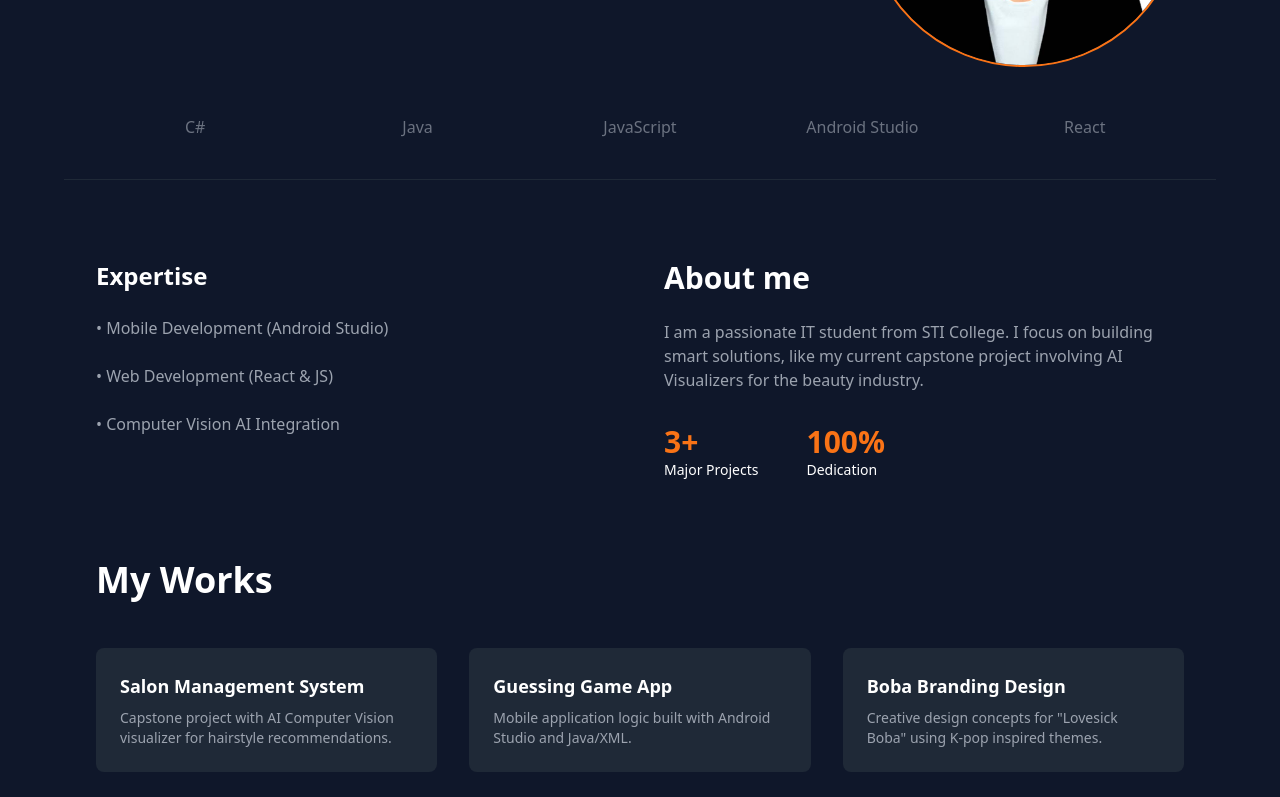
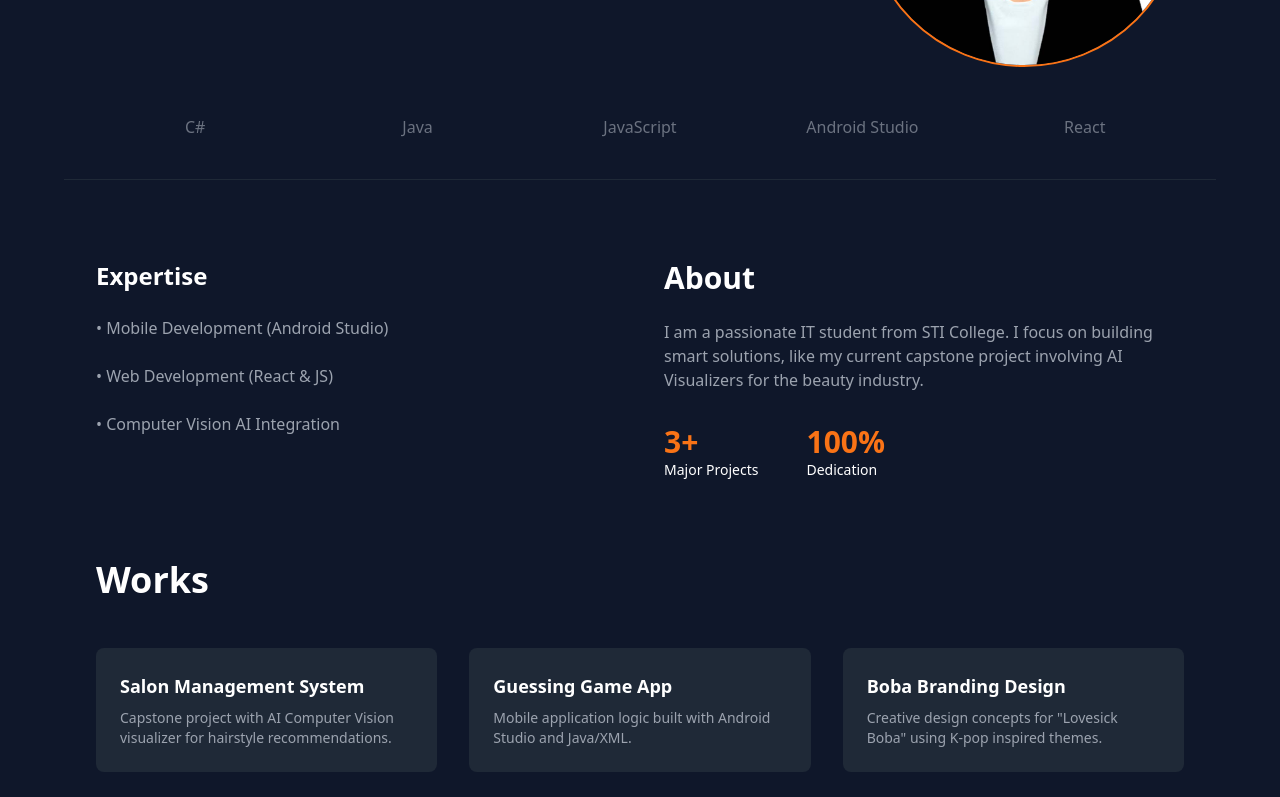
Before and after one commit to MaryGrace-haha/my-portfolio-2026, a React (Vite) app: page / in a window 1280 px wide. Shown: the part 377-1174 px from the top of the page. Built offline with nearby package versions, Linux system fonts and the light colour scheme.

Commit message:
Fix base path for deployment

```diff
--- a/index.html
+++ b/index.html
@@ -3,7 +3,6 @@
   <head>
     <meta charset="UTF-8" />
     <meta name="viewport" content="width=device-width, initial-scale=1.0" />
-    <!-- Dito dapat siya nakalagay -->
     <script src="https://cdn.tailwindcss.com"></script>
     <title>My Portfolio</title>
   </head>
--- a/src/App.jsx
+++ b/src/App.jsx
@@ -1,7 +1,8 @@
 function App() {
   return (
     <div className="bg-[#0f172a] text-white min-h-screen font-sans">
-      {/* Navbar - Responsive: Nakatago o simple sa mobile */}
+
+      {/* Navigation */}
       <nav className="max-w-6xl mx-auto flex flex-col md:flex-row justify-between items-center py-6 px-8 text-sm text-gray-400 gap-4">
         <span className="text-white font-bold text-lg">Mary Grace Gallito</span>
         <div className="flex gap-6">
@@ -12,29 +13,27 @@
         </div>
       </nav>
 
-      {/* Hero Section - Responsive: Stacked sa mobile, side-by-side sa desktop */}
+      {/* Hero */}
       <section className="max-w-6xl mx-auto py-12 px-8 flex flex-col-reverse md:flex-row justify-between items-center gap-10 text-center md:text-left">
         <div className="w-full md:w-1/2">
           <h1 className="text-3xl md:text-6xl font-bold mb-4">Hello<span className="text-orange-300">.</span></h1>
           <p className="text-3xl md:text-5xl text-gray-500 mb-2">I'm Mary Grace</p>
-
           <div className="flex flex-col sm:flex-row gap-4 justify-center md:justify-start">
             <button className="bg-orange-500 px-8 py-3 rounded hover:bg-orange-600 transition">Got a project?</button>
             <button className="border border-gray-600 px-8 py-3 rounded hover:border-orange-500 transition">My resume</button>
           </div>
         </div>
-
         <div className="w-64 h-64 md:w-80 md:h-80 border-2 border-orange-500 rounded-full flex items-center justify-center overflow-hidden shrink-0">
           <img src="/formalpic.jpg" alt="MaryGrace Gallito" className="object-cover w-full h-full" />
         </div>
       </section>
 
-      {/* Skills - Responsive: Nag-aadjust ang spacing */}
+      {/* Skills */}
       <div className="max-w-6xl mx-auto px-8 grid grid-cols-2 md:grid-cols-5 gap-6 text-gray-500 border-b border-gray-800 pb-10 mb-20 text-center">
         {["C#", "Java", "JavaScript", "Android Studio", "React"].map(skill => <span key={skill}>{skill}</span>)}
       </div>
 
-      {/* About Section - Responsive: 1 column sa mobile, 2 sa desktop */}
+      {/* Expertise */}
       <section className="max-w-6xl mx-auto px-8 grid grid-cols-1 md:grid-cols-2 gap-12 mb-20">
         <div className="space-y-6 text-gray-400">
           <h2 className="text-2xl font-bold text-white">Expertise</h2>
@@ -43,7 +42,7 @@
           <p>• Computer Vision AI Integration</p>
         </div>
         <div>
-          <h2 className="text-3xl font-bold mb-6">About me</h2>
+          <h2 className="text-3xl font-bold mb-6">About</h2>
           <p className="text-gray-400 mb-8">
             I am a passionate IT student from STI College. I focus on building smart solutions,
             like my current capstone project involving AI Visualizers for the beauty industry.
@@ -55,28 +54,25 @@
         </div>
       </section>
 
-      {/* Works Section - Responsive: 1 column (mobile) -> 2 (tablet) -> 3 (desktop) */}
+      {/* Projects */}
       <section className="max-w-6xl mx-auto px-8 pb-20">
-        <h2 className="text-4xl font-bold mb-12 text-center md:text-left">My Works</h2>
+        <h2 className="text-4xl font-bold mb-12 text-center md:text-left">Works</h2>
         <div className="grid grid-cols-1 md:grid-cols-2 lg:grid-cols-3 gap-8">
-
           <div className="bg-gray-800 p-6 rounded-lg hover:border border-orange-500 transition">
             <h3 className="font-bold text-lg mb-2">Salon Management System</h3>
             <p className="text-sm text-gray-400">Capstone project with AI Computer Vision visualizer for hairstyle recommendations.</p>
           </div>
-
           <div className="bg-gray-800 p-6 rounded-lg hover:border border-orange-500 transition">
             <h3 className="font-bold text-lg mb-2">Guessing Game App</h3>
             <p className="text-sm text-gray-400">Mobile application logic built with Android Studio and Java/XML.</p>
           </div>
-
           <div className="bg-gray-800 p-6 rounded-lg hover:border border-orange-500 transition">
             <h3 className="font-bold text-lg mb-2">Boba Branding Design</h3>
             <p className="text-sm text-gray-400">Creative design concepts for "Lovesick Boba" using K-pop inspired themes.</p>
           </div>
-
         </div>
       </section>
+
     </div>
   );
 }
```
